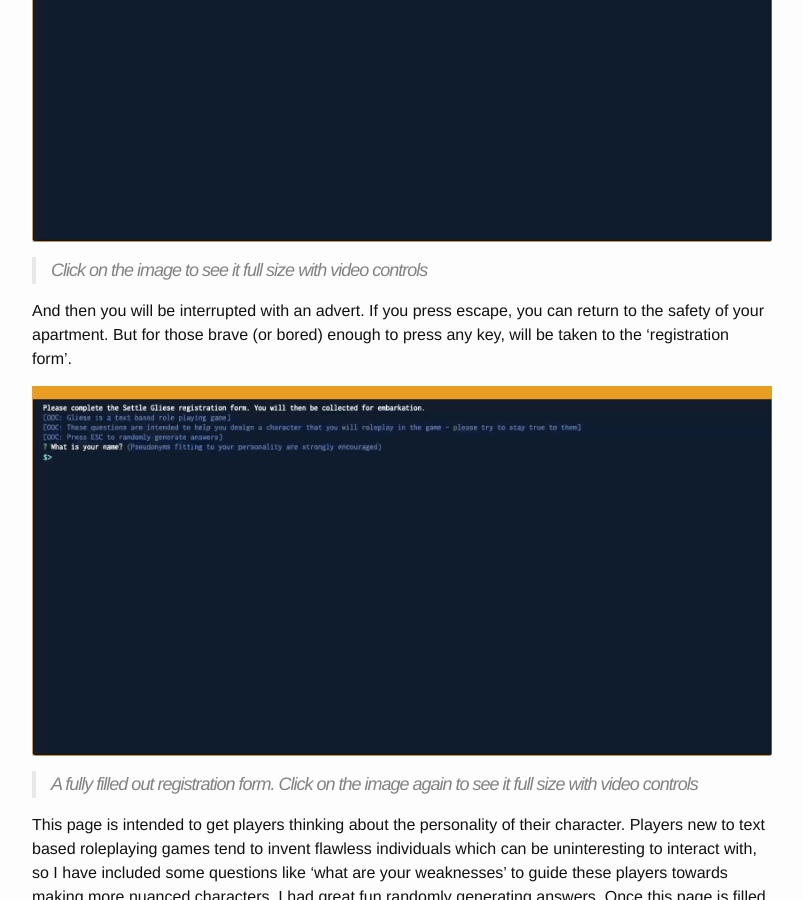
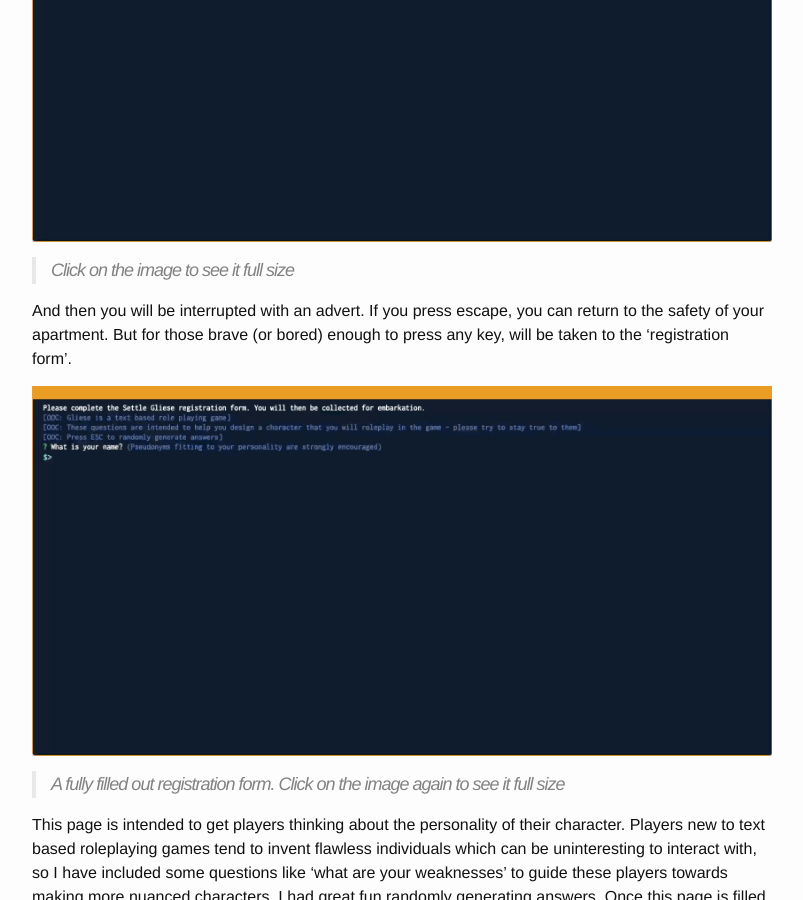
Before and after one commit to haggismcbean/haggismcbean.github.io, a Jekyll site: the page built from _posts/2022-06-12-growing-glieses-forests.md, in a window 1280 px wide and 900 px high, scrolled down 6085 px. Shown: the whole window, without its empty margins (238-1041 px from the left). Built offline with Jekyll 4.4.1, drawn with Linux system fonts in a browser that asks for light colours.

Commit message:
removed 'with controls'

```diff
--- a/_posts/2022-06-12-growing-glieses-forests.md
+++ b/_posts/2022-06-12-growing-glieses-forests.md
@@ -66,13 +66,13 @@ Perhaps not the most thrilling for the readers of this blog, but an important pa
 
 [<img src="/images/advert.gif"/>](/images/advert.gif)
 
-> Click on the image to see it full size with video controls
+> Click on the image to see it full size
 
 And then you will be interrupted with an advert. If you press escape, you can return to the safety of your apartment. But for those brave (or bored) enough to press any key, will be taken to the 'registration form'.
 
 [<img src="/images/registration.gif"/>](/images/registration.gif)
 
-> A fully filled out registration form. Click on the image again to see it full size with video controls
+> A fully filled out registration form. Click on the image again to see it full size
 
 This page is intended to get players thinking about the personality of their character. Players new to text based roleplaying games tend to invent flawless individuals which can be uninteresting to interact with, so I have included some questions like 'what are your weaknesses' to guide these players towards making more nuanced characters. I had great fun randomly generating answers. Once this page is filled out, you are taken to a spaceship en route to the planet, where you will be shown a bit more about the world, and choose who to embark with.
 
```
Also changed, not shown: 3 other files.
